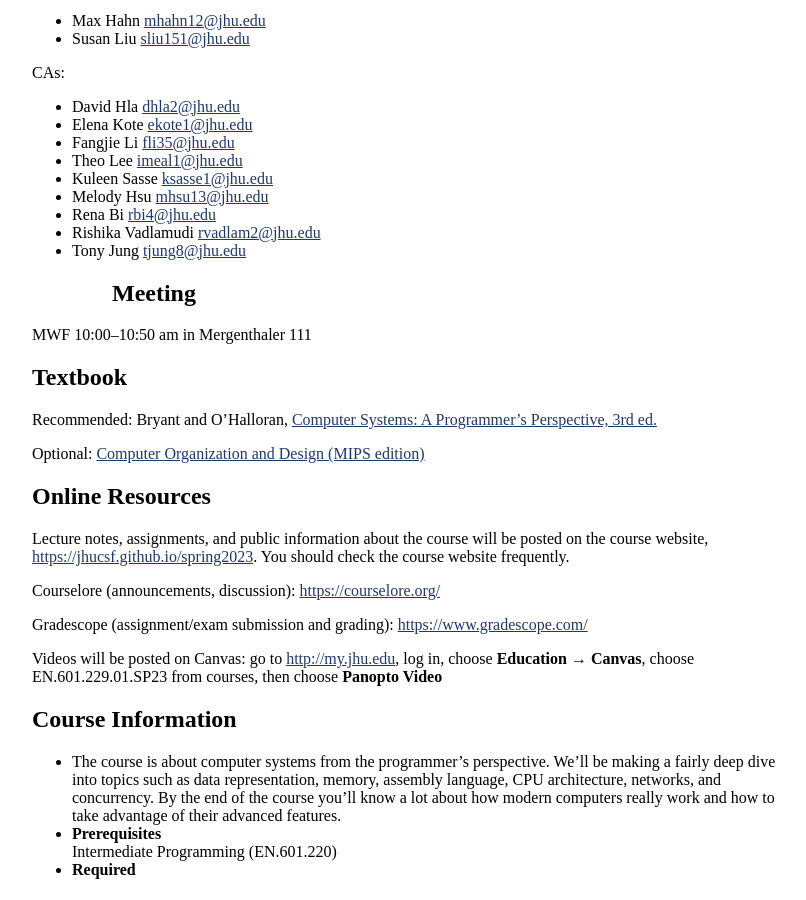
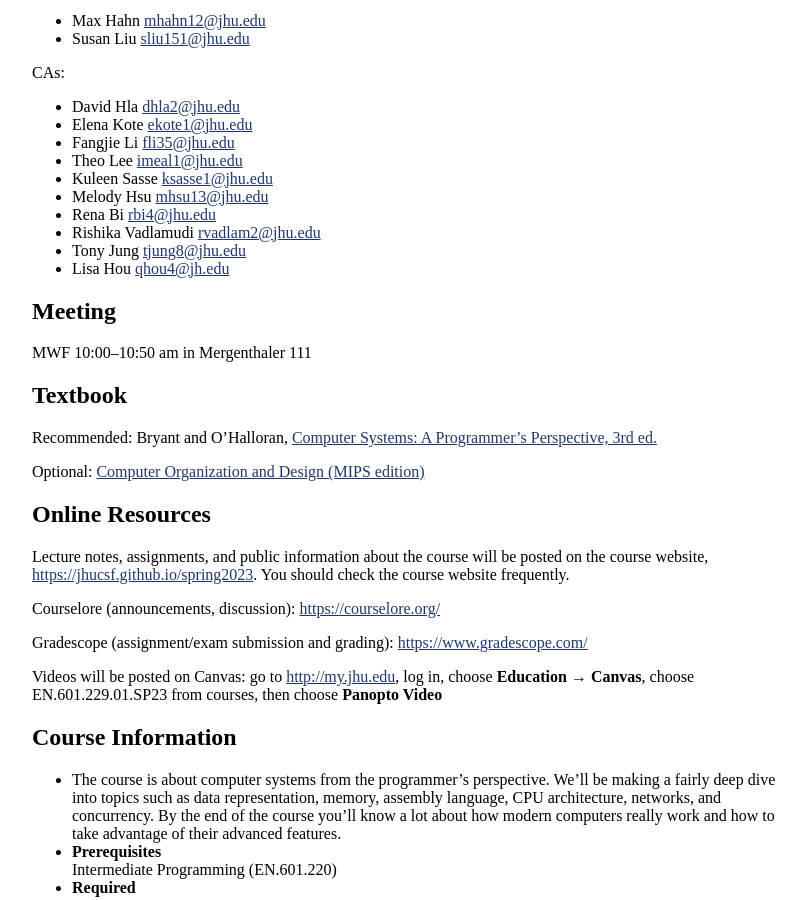
Before and after one commit to jhucsf/spring2023, a Jekyll site: the page built from syllabus.md, in a window 1280 px wide and 900 px high, scrolled down 558 px. Shown: the whole window, without its empty margins (224-1030 px from the left). Built offline with Jekyll 4.4.1, drawn with Linux system fonts in a browser that asks for light colours.

Commit message:
add Lisa to CAs

```diff
--- a/syllabus.md
+++ b/syllabus.md
@@ -39,7 +39,8 @@ CAs:
 * Rena Bi <rbi4@jhu.edu>
 * Rishika Vadlamudi <rvadlam2@jhu.edu>
 * Tony Jung <tjung8@jhu.edu>
->
+* Lisa Hou <qhou4@jh.edu>
+
 ## Meeting
 
 MWF 10:00–10:50 am in Mergenthaler 111
```
